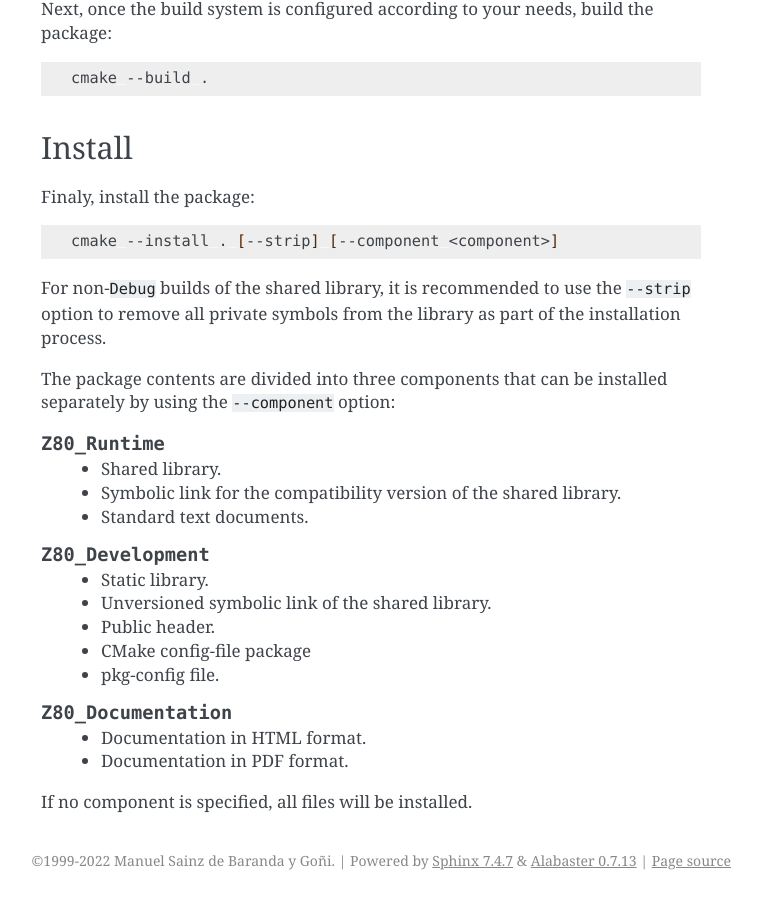
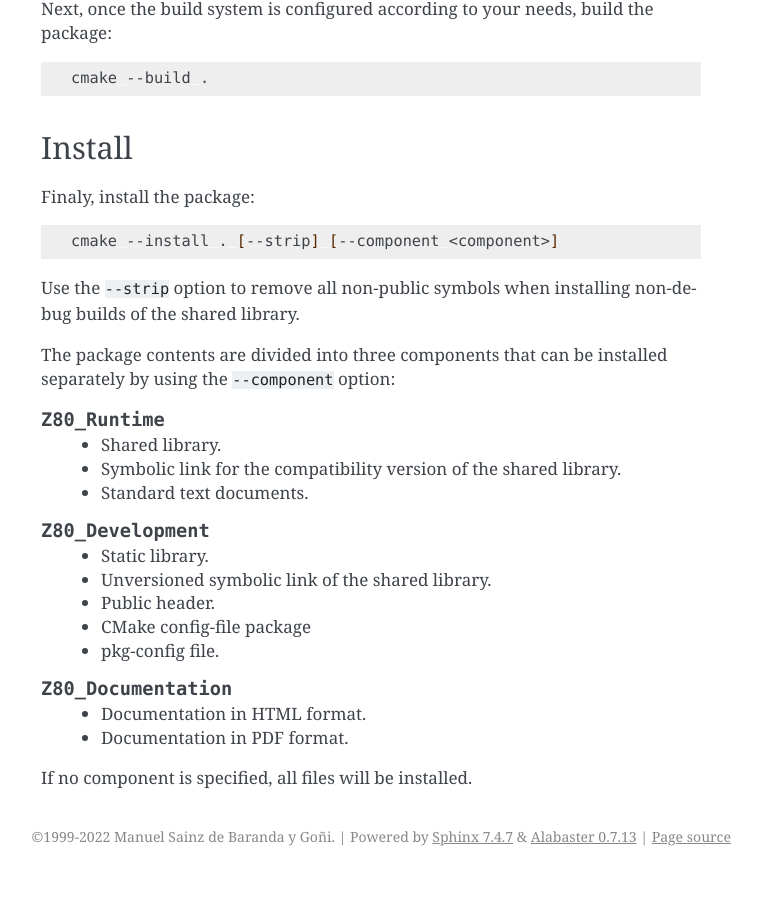
Before and after one commit to redcode/Z80, a Sphinx documentation site: the page built from documentation/Installation.rst, in a window 1280 px wide and 900 px high, scrolled down 3452 px. Shown: the whole window, without its empty margins (379-1141 px from the left). Built offline with Sphinx 7.4.7, drawn with Linux system fonts in a browser that asks for light colours; after the commit the page ends 4328 px from its top, so only the background shows below that.

Commit message:
Documentation WIP.

```diff
--- a/documentation/Installation.rst
+++ b/documentation/Installation.rst
@@ -183,7 +183,7 @@ Finaly, install the package:
 
    cmake --install . [--strip] [--component <component>]
 
-For non-``Debug`` builds of the shared library, it is recommended to use the ``--strip`` option to remove all private symbols from the library as part of the installation process.
+Use the ``--strip`` option to remove all non-public symbols when installing non-debug builds of the shared library.
 
 The package contents are divided into three components that can be installed separately by using the ``--component`` option:
 
```
Also changed, not shown: README.md (+3 -1 lines), 1 other file.
